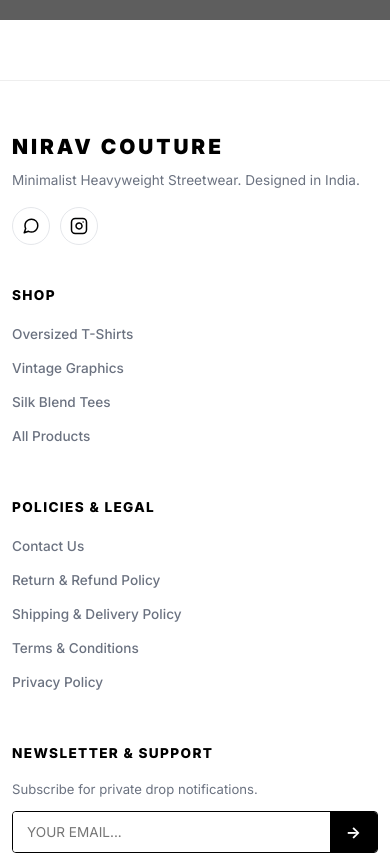
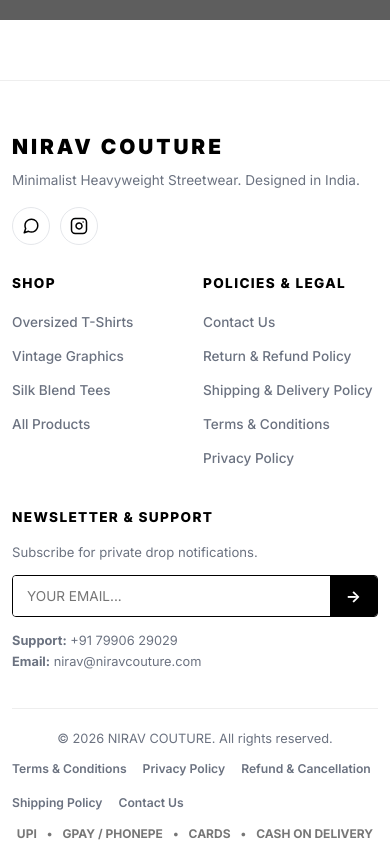
Before and after one commit to aaryannP/Nirav-Couture, a Next.js app: page / in a window 390 px wide. Shown: the part 2360-3215 px from the top of the page. Built offline with nearby package versions, Linux system fonts and the light colour scheme; grey boxes are pictures that could not be loaded; a web font is replaced by a local one.

Commit message:
style: place SHOP and POLICIES & LEGAL columns side-by-side on mobile footer

```diff
--- a/styles/globals.css
+++ b/styles/globals.css
@@ -996,13 +996,22 @@ input, select, textarea {
 }
 .footer-zed-grid {
   display: grid;
-  grid-template-columns: 1fr;
-  gap: 40px;
+  grid-template-columns: repeat(2, 1fr);
+  gap: 28px 16px;
   margin-bottom: 50px;
+}
+.footer-zed-grid > div:first-child,
+.footer-zed-grid > div:last-child {
+  grid-column: 1 / -1;
 }
 @media (min-width: 640px) {
   .footer-zed-grid {
     grid-template-columns: repeat(2, 1fr);
+    gap: 40px;
+  }
+  .footer-zed-grid > div:first-child,
+  .footer-zed-grid > div:last-child {
+    grid-column: auto;
   }
 }
 @media (min-width: 1024px) {
```
